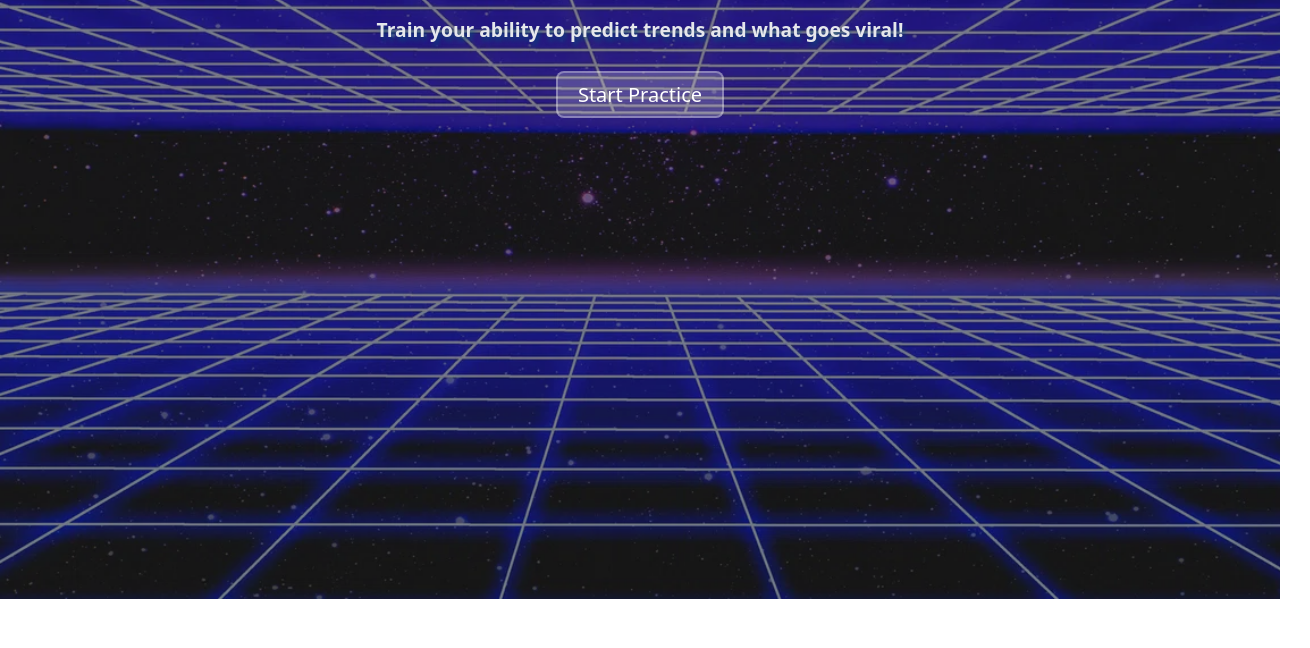
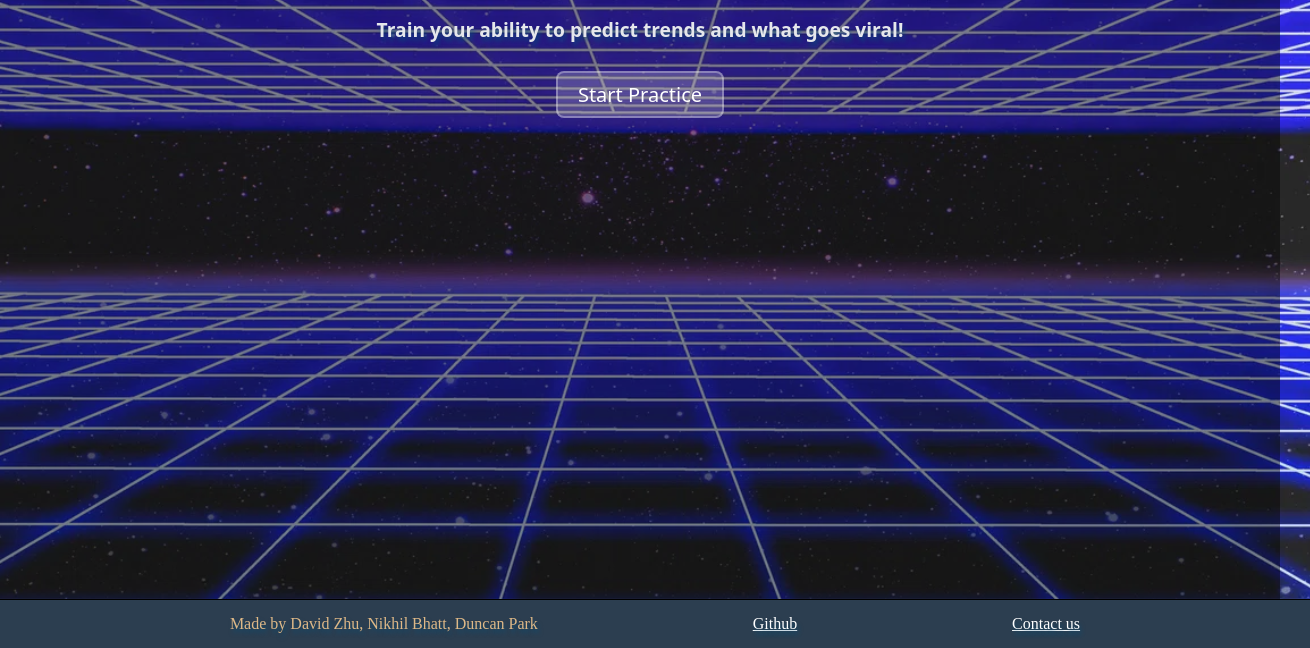
Before and after one commit to SupercraftD/Trenddit, a website built with Vite: page Trendasaurus/index.html in a window 1280 px wide. Shown: the part 201-849 px from the top of the page, 1310 px wide, since content can reach past the window. Before the commit the page ends 800 px from the top, so only its background shows below. Built offline with nearby package versions, Linux system fonts and the light colour scheme; no server answers.

Commit message:
Footer
Added a footer to every page

```diff
--- a/Trendasaurus/index.html
+++ b/Trendasaurus/index.html
@@ -48,5 +48,10 @@
 
 
     <script type="module" src="trendasaurus.js"></script>
+    <div id = "footer">
+          <p> Made by David Zhu, Nikhil Bhatt, Duncan Park</p>
+          <a href="https://github.com/SupercraftD/Trenddit" target="blank"> Github </a>
+          <a href = "mailto:nikhilusa145@gmail.com"> Contact us </a>
+        </div>
   </body>
 </html>
--- a/Trendasaurus/style.css
+++ b/Trendasaurus/style.css
@@ -51,3 +51,26 @@ img{
     width:50%;
     display: none;
 }
+
+#footer {
+  background-color: #2c3e50;
+  border-top: 1px solid black;
+  position:absolute;
+  top:100%;
+  width:100%;
+  left: 0%;
+  color: burlywood;
+
+  display: flex;
+  justify-content: space-evenly;
+  padding: 15px;
+
+}
+
+#footer p {
+  margin: 0;
+}
+
+#footer a {
+  text-decoration: underline
+}
--- a/aihelper/ai.css
+++ b/aihelper/ai.css
@@ -66,3 +66,27 @@ p {
   backdrop-filter: blur(12px);
   border-radius: 12px;
 }
+
+#footer {
+  background-color: #2c3e50;
+  border-top: 1px solid black;
+  position:absolute;
+
+  top: 100%;
+  width:100%;
+  left: 0%;
+  color: burlywood;
+
+  display: flex;
+  justify-content: space-evenly;
+  padding: 15px;
+
+}
+
+#footer p {
+  margin: 0;
+}
+
+#footer a {
+  text-decoration: underline;
+}
--- a/petridish/style.css
+++ b/petridish/style.css
@@ -48,3 +48,26 @@ canvas {
 #infopanel a{
     color: lightblue;
 }
+
+#footer {
+  background-color: #2c3e50;
+  border-top: 1px solid black;
+  position:absolute;
+  top:100%;
+  width:100%;
+  left: 0%;
+  color: burlywood;
+
+  display: flex;
+  justify-content: space-evenly;
+  padding: 15px;
+
+}
+
+#footer p {
+  margin: 0;
+}
+
+#footer a {
+  text-decoration: underline
+}
--- a/src/style.css
+++ b/src/style.css
@@ -143,3 +143,26 @@ body::before {
   height: 300px;
   object-fit: cover;
 }
+
+#footer {
+  background-color: #2c3e50;
+  border-top: 1px solid black;
+  position:absolute;
+  top:100%;
+  width:100%;
+  left: 0%;
+  color: burlywood;
+
+  display: flex;
+  justify-content: space-evenly;
+  padding: 15px;
+
+}
+
+#footer p {
+  margin: 0;
+}
+
+#footer a {
+  text-decoration: underline
+}
```
Also changed, not shown: aihelper/index.html (+5 -0 lines), graphs/index.html (+5 -0 lines), index.html (+5 -1 lines), petridish/index.html (+5 -0 lines).
